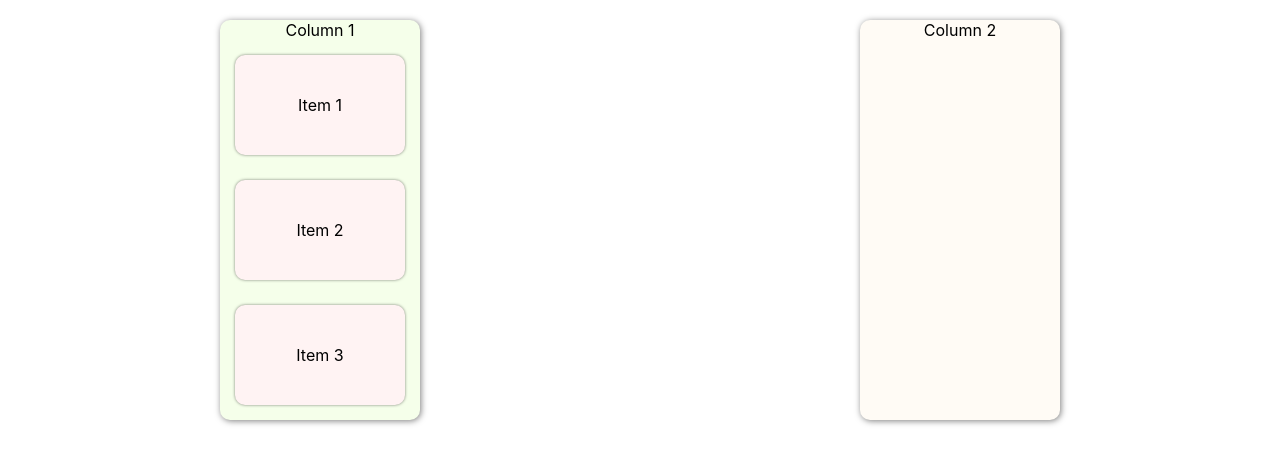
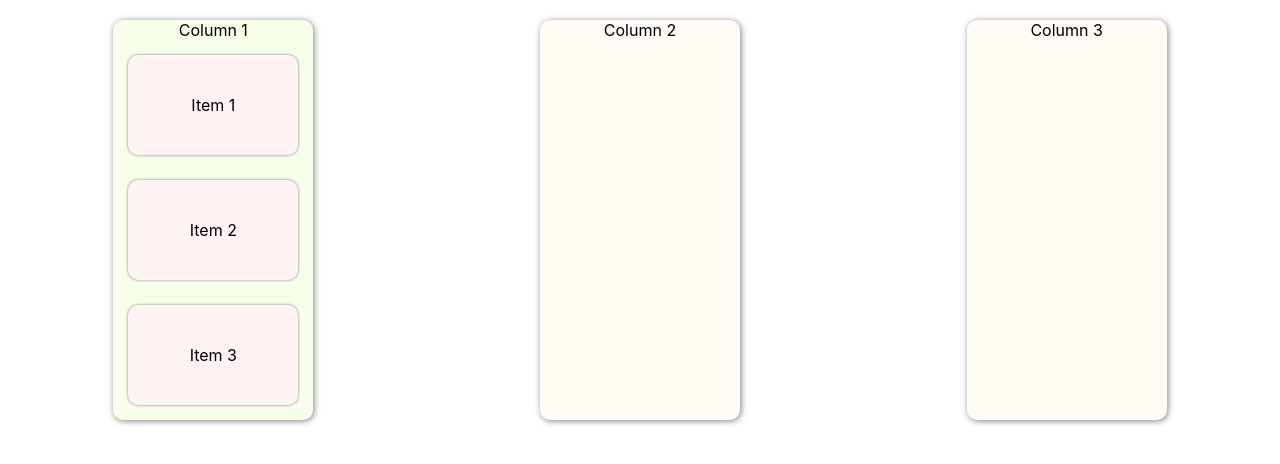
Before and after one commit to R2ALPHA/react-dnd, a React (Create React App) app: page / in a window 1280 px wide. Shown: the top 464 px of the page. Built offline with nearby package versions, Linux system fonts and the light colour scheme.

Commit message:
fix drop result logic

```diff
--- a/src/App.js
+++ b/src/App.js
@@ -54,6 +54,9 @@ export const App = () => {
         <Column title='Column 2' className='column second-column'>
           {returnItemsForColumn('Column 2')}
         </Column>
+        <Column title='Column 3' className='column second-column'>
+          {returnItemsForColumn('Column 3')}
+        </Column>
       </DndProvider>
     </div>
   );
--- a/src/hooks/useDragWrapper.js
+++ b/src/hooks/useDragWrapper.js
@@ -7,10 +7,8 @@ export const useDragWrapper = (itemType, index, name, changeItemColumn) => {
         item: { index, name },
         end: (item, monitor) => {
             const dropResult = monitor.getDropResult();
-            if (dropResult && dropResult.name === 'Column 1') {
-                changeItemColumn(item, 'Column 1')
-            } else {
-                changeItemColumn(item, 'Column 2');
+            if (dropResult) {
+                changeItemColumn(item, dropResult.name);
             }
         },
         collect: (monitor) => ({
```
